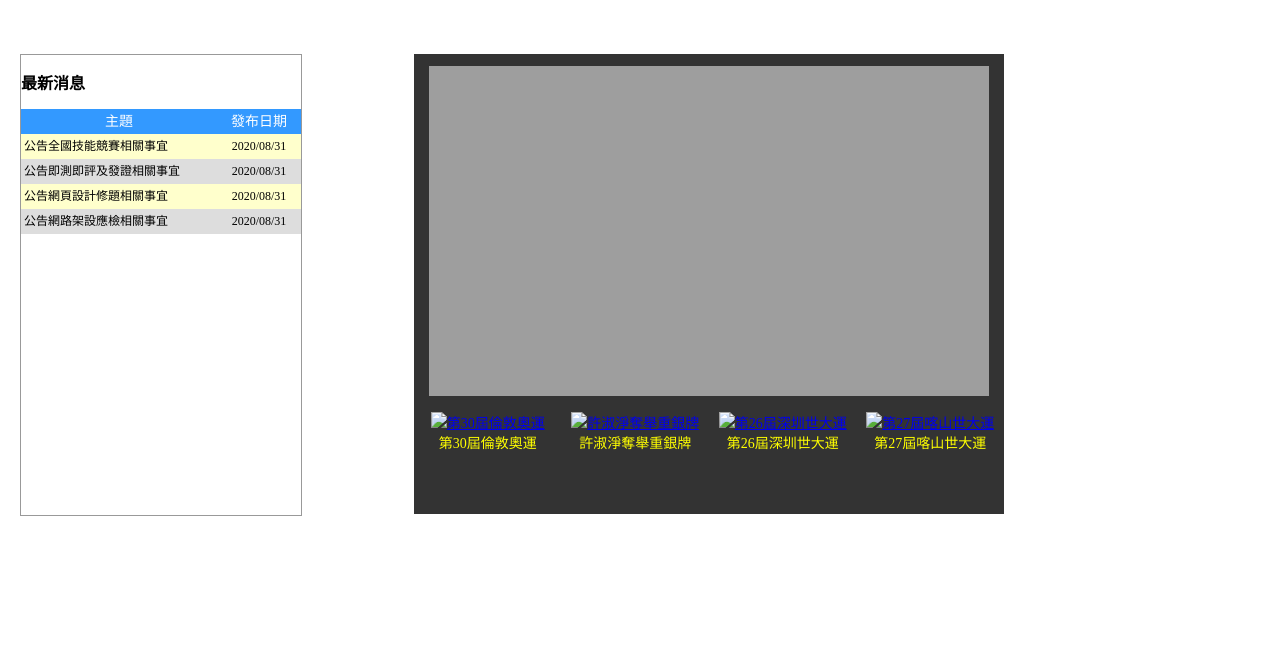
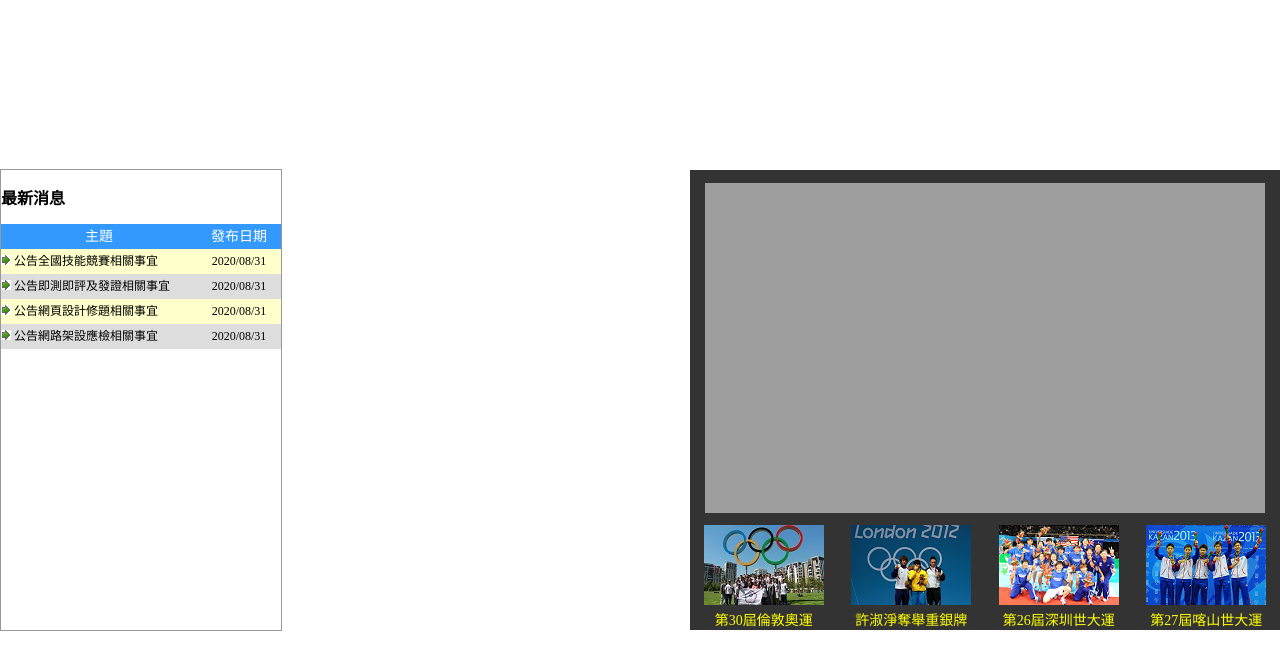
Before and after one commit to Kyosukewu/levelC-web02, a plain HTML site: page results/main.html in a window 1280 px wide. Drawn offline with Linux system fonts and the light colour scheme.

Commit message:
更新連結路徑 main細節

```diff
--- a/others/p1.html
+++ b/others/p1.html
@@ -6,6 +6,6 @@
 </head>
 
 <body leftmargin="0" topmargin="0">
-<img src="../image/0202A.png" width="560" height="330" />
+<img src="../images/0202A.png" width="560" height="330" />
 </body>
 </html>
--- a/results/main.html
+++ b/results/main.html
@@ -1,55 +1,62 @@
 <!DOCTYPE html>
 <html lang="en">
+
 <head>
     <meta charset="UTF-8">
     <meta name="viewport" content="width=device-width, initial-scale=1.0">
     <title>Document</title>
 </head>
 <style type="text/css">
-    *{
+    * {
         margin: 0;
         padding: 0;
         list-style: none;
     }
- body{
-     padding: 54px 20px;
-     width: 984px;
-     height: 460px;
+
+    body {
+        width: 100%;
+        height: 100vh;
         display: flex;
         justify-content: space-between;
+        align-items: center;
         background-color: #fff;
 
     }
- .right{
+
+    .right {
         width: 590px;
         height: 460px;
         background-color: #333;
     }
- .smellphoto{
+
+    .smellphoto {
         width: 590px;
         display: flex;
         color: #ff0;
         font-size: 14px;
     }
 
- iframe{
-     border-style:none ;
+    iframe {
+        border-style: none;
         width: 560px;
         height: 330px;
-     padding: 12px 15px;
+        padding: 13px 15px 8px;
     }
- .left{
+
+    .left {
         width: 280px;
         height: 460px;
         border: 1px solid#999999;
 
     }
- .left h1{
+
+    .left h1 {
         padding: 15px 0;
-     font-size: 16px ;
+        font-size: 16px;
         font-weight: bolder;
     }
- .item{
+
+    .item {
         width: 280px;
         height: 25px;
         background-color: #3399FF;
@@ -59,13 +66,16 @@
         text-align: center;
         font-size: 14px;
     }
- .f{
+
+    .f {
         width: 70%;
     }
- .r{
+
+    .r {
         width: 30%;
     }
- .wrap{
+
+    .wrap {
         width: 280px;
         height: 25px;
         display: flex;
@@ -73,7 +83,8 @@
         font-size: 12px;
         background-color: #FFFFCC;
     }
-.wrap2{
+
+    .wrap2 {
         width: 280px;
         height: 25px;
         display: flex;
@@ -81,19 +92,28 @@
         font-size: 12px;
         background-color: #dddddd;
     }
- .wrap .one, .wrap2 .one{
+
+    .wrap .one,
+    .wrap2 .one {
         width: 70%;
 
     }
- .wrap .two, .wrap2 .two{
+
+    .wrap .two,
+    .wrap2 .two {
         width: 30%;
         text-align: center;
     }
- .sp1,.sp2,.sp3,.sp4{
+
+    .sp1,
+    .sp2,
+    .sp3,
+    .sp4 {
         width: 25%;
         text-align: center;
     }
 </style>
+
 <body>
     <div class="content">
         <div class="left">
@@ -103,24 +123,22 @@
                 <div class="r">發布日期</div>
             </div>
             <div class="wrap">
-            <div class="one"> <img src="../image/0201.png" alt=""> 公告全國技能競賽相關事宜</div>
+                <div class="one"> <img src="../images/0201.png" alt=""> 公告全國技能競賽相關事宜</div>
                 <div class="two">2020/08/31</div>
             </div>
             <div class="wrap2">
-            <div class="one"> <img src="../image/0201.png" alt=""> 公告即測即評及發證相關事宜</div>
+                <div class="one"> <img src="../images/0201.png" alt=""> 公告即測即評及發證相關事宜</div>
                 <div class="two">2020/08/31</div>
             </div>
             <div class="wrap">
-            <div class="one"> <img src="../image/0201.png" alt=""> 公告網頁設計修題相關事宜</div>
+                <div class="one"> <img src="../images/0201.png" alt=""> 公告網頁設計修題相關事宜</div>
                 <div class="two">2020/08/31</div>
             </div>
             <div class="wrap2">
-            <div class="one"> <img src="../image/0201.png" alt=""> 公告網路架設應檢相關事宜</div>
+                <div class="one"> <img src="../images/0201.png" alt=""> 公告網路架設應檢相關事宜</div>
                 <div class="two">2020/08/31</div>
             </div>
         </div>
-
-
     </div>
     <div class="right">
         <div class="photo">
@@ -128,25 +146,23 @@
         </div>
         <div class="smellphoto">
             <div class="sp1">
-                <a href="../others/p1.html" target="mainphoto"> <img src="../image/0202B.png" alt="第30屆倫敦奧運"></a>
+                <a href="../others/p1.html" target="mainphoto"> <img src="../images/0202B.png" alt="第30屆倫敦奧運"></a>
                 <p>第30屆倫敦奧運</p>
             </div>
             <div class="sp2">
-                <a href="../others/p2.html" target="mainphoto"><img src="../image/0203B.png" alt="許淑淨奪舉重銀牌"></a>
+                <a href="../others/p2.html" target="mainphoto"><img src="../images/0203B.png" alt="許淑淨奪舉重銀牌"></a>
                 <p>許淑淨奪舉重銀牌</p>
             </div>
             <div class="sp3">
-                <a href="../others/p3.html" target="mainphoto"><img src="../image/0204B.png" alt="第26屆深圳世大運"></a>
+                <a href="../others/p3.html" target="mainphoto"><img src="../images/0204B.png" alt="第26屆深圳世大運"></a>
                 <p>第26屆深圳世大運</p>
             </div>
             <div class="sp4">
-                <a href="../others/p4.html" target="mainphoto"><img src="../image/0205B.png" alt="第27屆喀山世大運"></a>
+                <a href="../others/p4.html" target="mainphoto"><img src="../images/0205B.png" alt="第27屆喀山世大運"></a>
                 <p>第27屆喀山世大運</p>
             </div>
         </div>
-
-
-    </div>
     </div>
 </body>
+
 </html>
```
Also changed, not shown: index.html (+5 -6 lines), others/p2.html (+1 -1 lines), others/p3.html (+1 -1 lines), others/p4.html (+1 -1 lines). Lines whose indentation alone changed are shown as unchanged.
